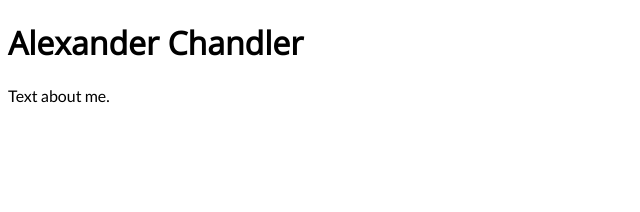
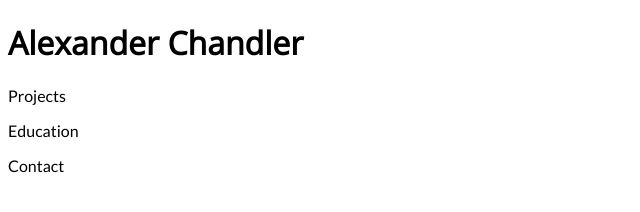
Before and after one commit to alexanderchandler/alexanderchandler.github.io, a plain HTML site: page index.html in a window 1280 px wide. Shown: the whole page, without its empty margins (0-640 px from the left). Drawn offline with nearby package versions, Linux system fonts and the light colour scheme.

Commit message:
More testing
Signed-off-by: alexanderchandler <alexander.r.chandler@gmail.com>

```diff
--- a/index.html
+++ b/index.html
@@ -8,7 +8,9 @@
 <body>
 <div id="titlebar">
     <h1>Alexander Chandler</h1>
-    <p>Text about me.</p>
+    <p>Projects</p>
+    <p>Education</p>
+    <p>Contact</p>
 </div>
 </body>
 </html>
```
